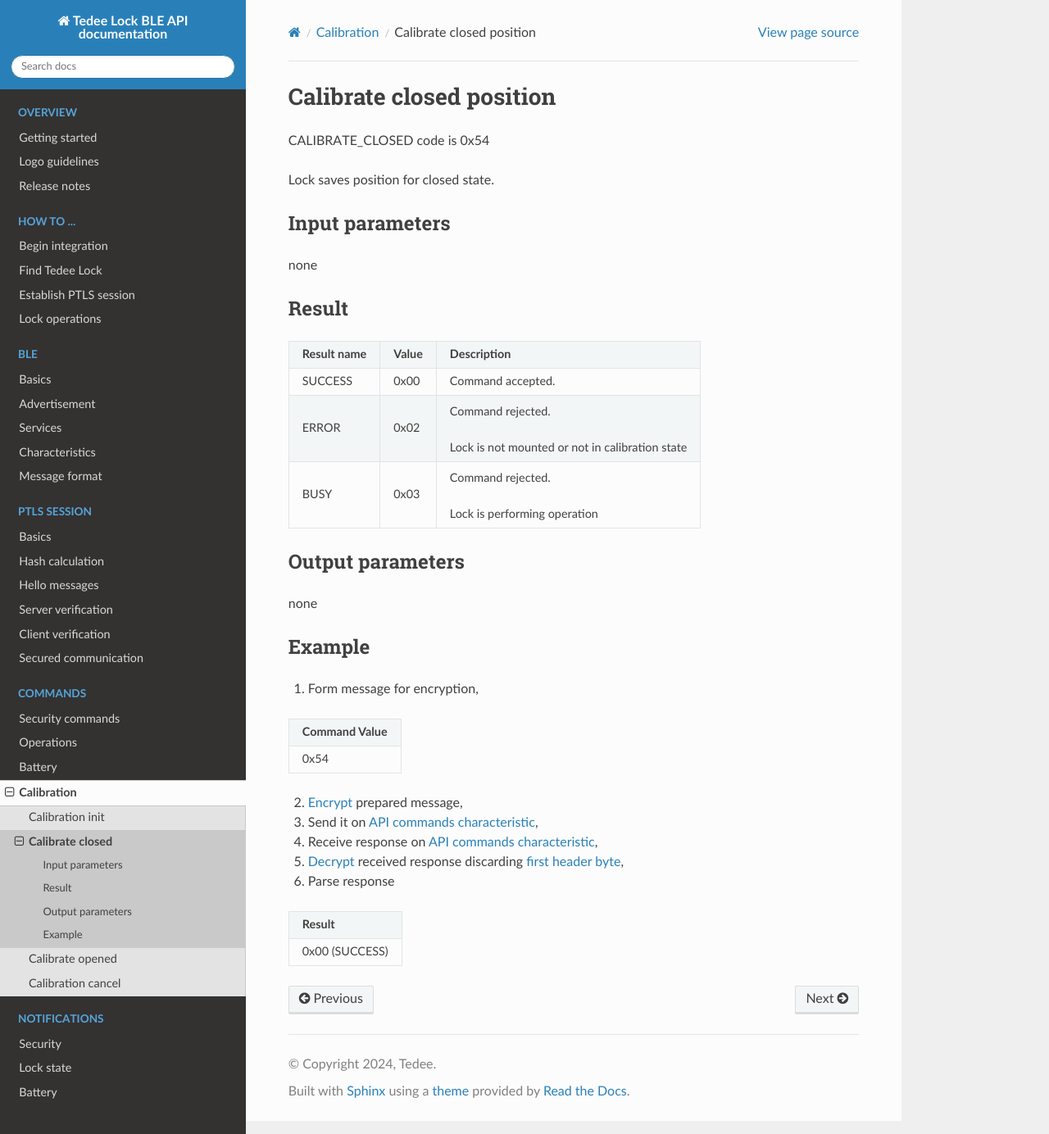
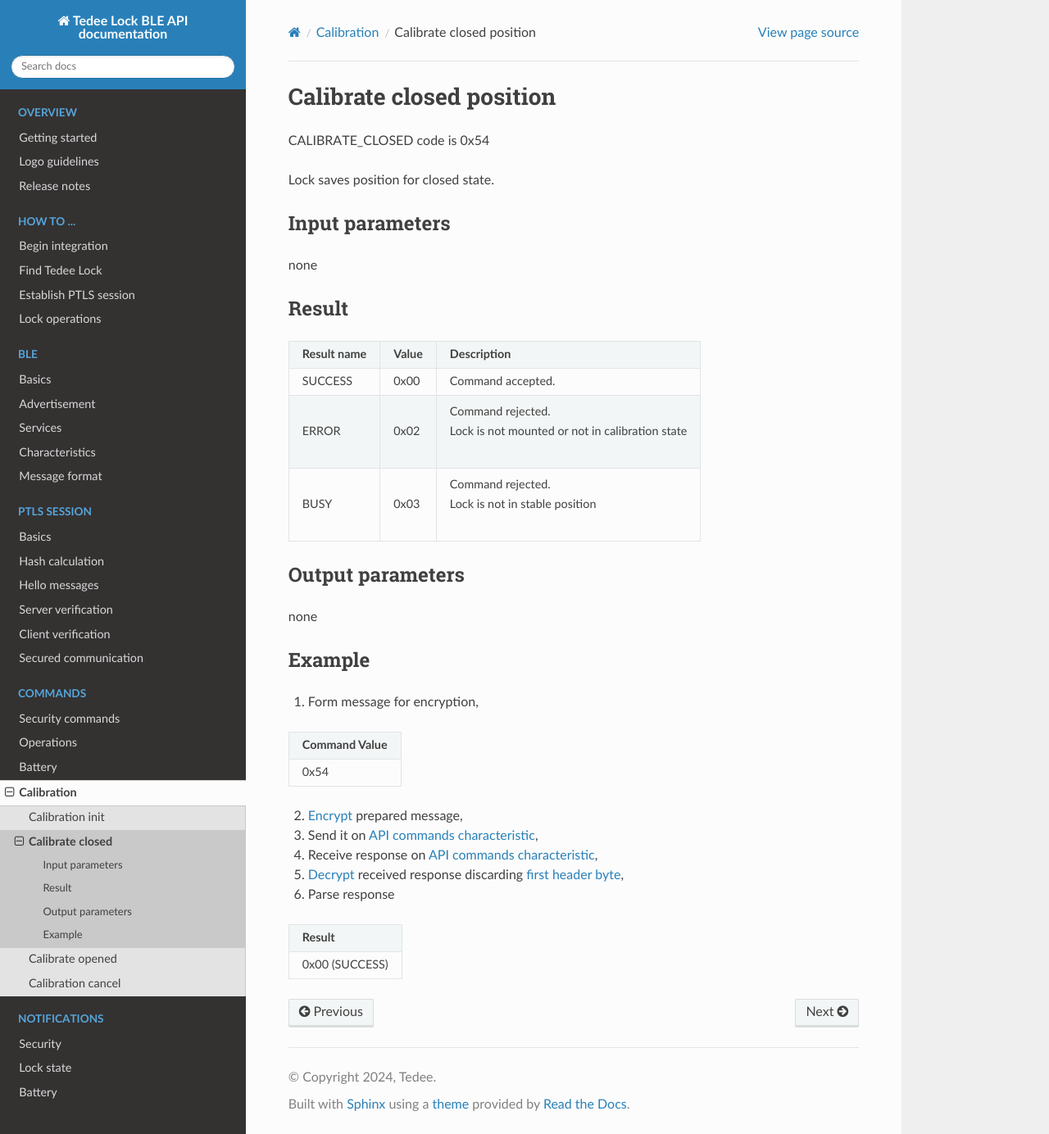
Before and after one commit to tedee-com/tedee-lock-ble-api-doc, a Sphinx documentation site: the page built from docs/source/commands/calibration/calibrate-closed.rst, in a window 1280 px wide and 1384 px high. Shown: the whole window at 82% size. Built offline with Sphinx 7.4.7 and the Read the Docs theme 2.0.0, drawn with Linux system fonts in a browser that asks for light colours.

Commit message:
small refactor

```diff
--- a/docs/source/commands/calibration/calibrate-closed.rst
+++ b/docs/source/commands/calibration/calibrate-closed.rst
@@ -11,17 +11,17 @@ none
 
 Result
 ------
-+-----------------+-----------+-------------------------------------------------+
-| **Result name** | **Value** | **Description**                                 |
-+-----------------+-----------+-------------------------------------------------+
-| SUCCESS         | 0x00      | Command accepted.                               |
-+-----------------+-----------+-------------------------------------------------+
-| ERROR           | 0x02      | | Command rejected.                             |
-|                 |           | Lock is not mounted or not in calibration state |
-+-----------------+-----------+-------------------------------------------------+
-| BUSY            | 0x03      | | Command rejected.                             |
-|                 |           | Lock is performing operation                    |
-+-----------------+-----------+-------------------------------------------------+
++-----------------+-----------+---------------------------------------------------+
+| **Result name** | **Value** | **Description**                                   |
++-----------------+-----------+---------------------------------------------------+
+| SUCCESS         | 0x00      | Command accepted.                                 |
++-----------------+-----------+---------------------------------------------------+
+| ERROR           | 0x02      | | Command rejected.                               |
+|                 |           | | Lock is not mounted or not in calibration state |
++-----------------+-----------+---------------------------------------------------+
+| BUSY            | 0x03      | | Command rejected.                               |
+|                 |           | | Lock is not in stable position                  |
++-----------------+-----------+---------------------------------------------------+
 
 Output parameters
 -----------------
--- a/docs/source/commands/calibration/calibration-init.rst
+++ b/docs/source/commands/calibration/calibration-init.rst
@@ -17,10 +17,10 @@ Result
 | SUCCESS         | 0x00      | Command accepted.              |
 +-----------------+-----------+--------------------------------+
 | ERROR           | 0x02      | | Command rejected.            |
-|                 |           | Lock is not mounted            |
+|                 |           | | Lock is not mounted          |
 +-----------------+-----------+--------------------------------+
 | BUSY            | 0x03      | | Command rejected.            |
-|                 |           | Lock is performing operation   |
+|                 |           | | Lock is performing operation |
 +-----------------+-----------+--------------------------------+
 
 Output parameters
```
Also changed, not shown: docs/source/commands/calibration/calibrate-opened.rst (+11 -11 lines).
